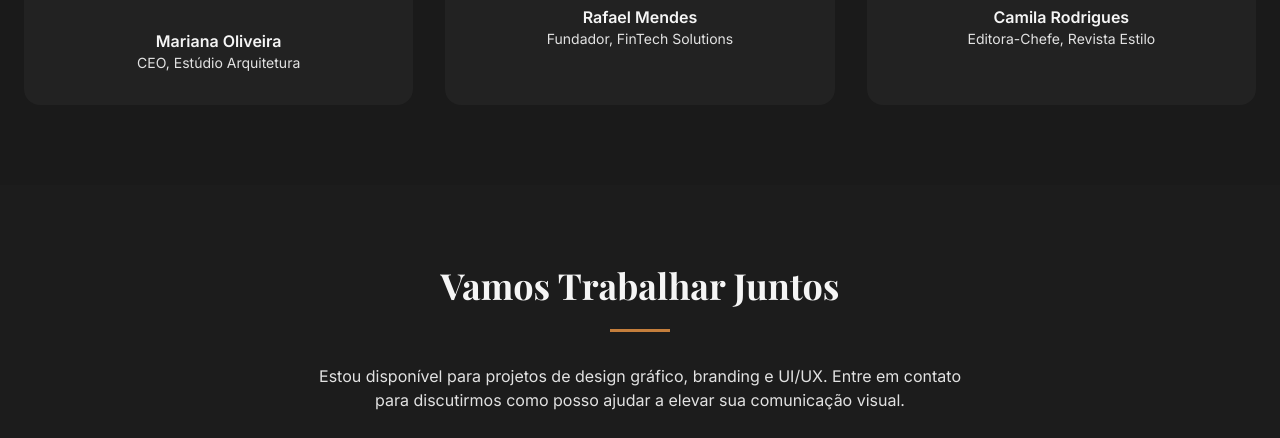
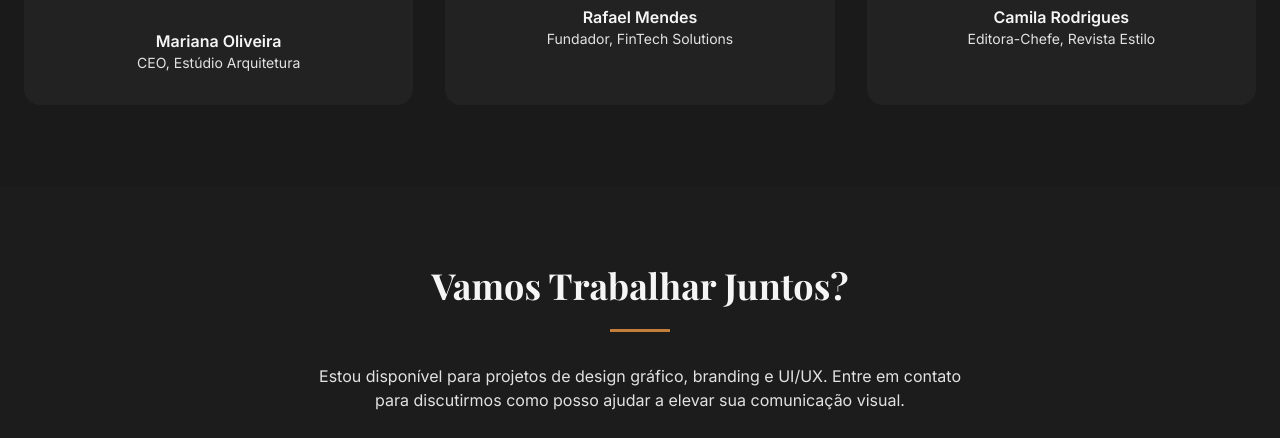
Before and after one commit to Sanchesborger/portfoliodesigner, a website: page public/index.html in a window 1280 px wide. Shown: the part 4558-4996 px from the top of the page. Drawn offline with nearby package versions, Linux system fonts and the light colour scheme.

Commit message:
Adiciona ponto de interrogação ao título 'Vamos Trabalhar Juntos?' na seção de contato

```diff
--- a/public/index.html
+++ b/public/index.html
@@ -287,7 +287,9 @@
     <section id="contato" class="py-20">
       <div class="container mx-auto px-6">
         <div class="max-w-2xl mx-auto text-center">
-          <h2 class="playfair text-4xl font-bold mb-6">Vamos Trabalhar Juntos</h2>
+          <h2 class="playfair text-4xl font-bold mb-6">
+            Vamos Trabalhar Juntos?
+          </h2>
           <div class="accent-line mx-auto mb-8"></div>
           <p class="text-[#E2E2E2] mb-8">Estou disponível para projetos de design gráfico, branding e UI/UX. Entre em contato para discutirmos como posso ajudar a elevar sua comunicação visual.</p>
           <div class="flex flex-row gap-6 justify-center mb-8">
```
